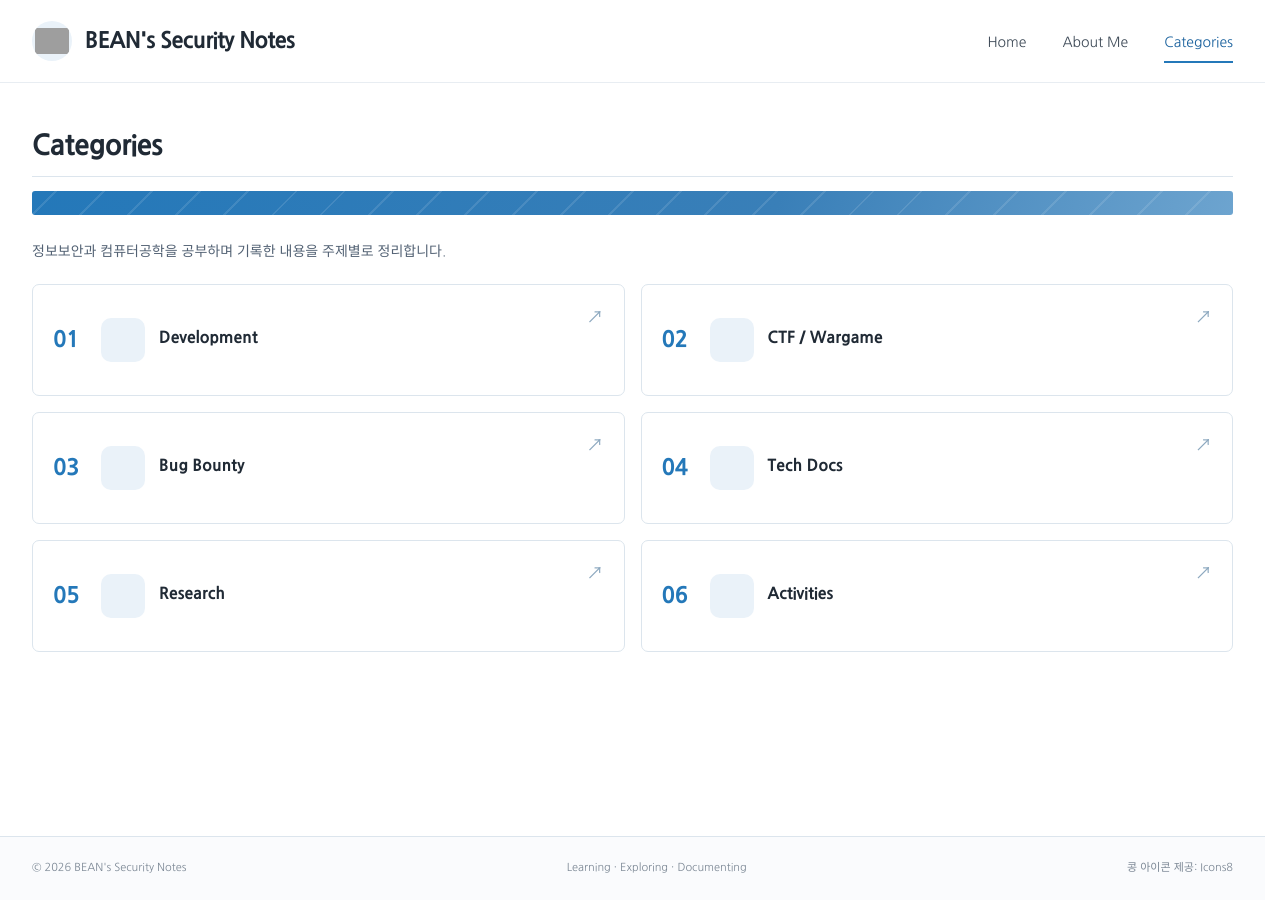
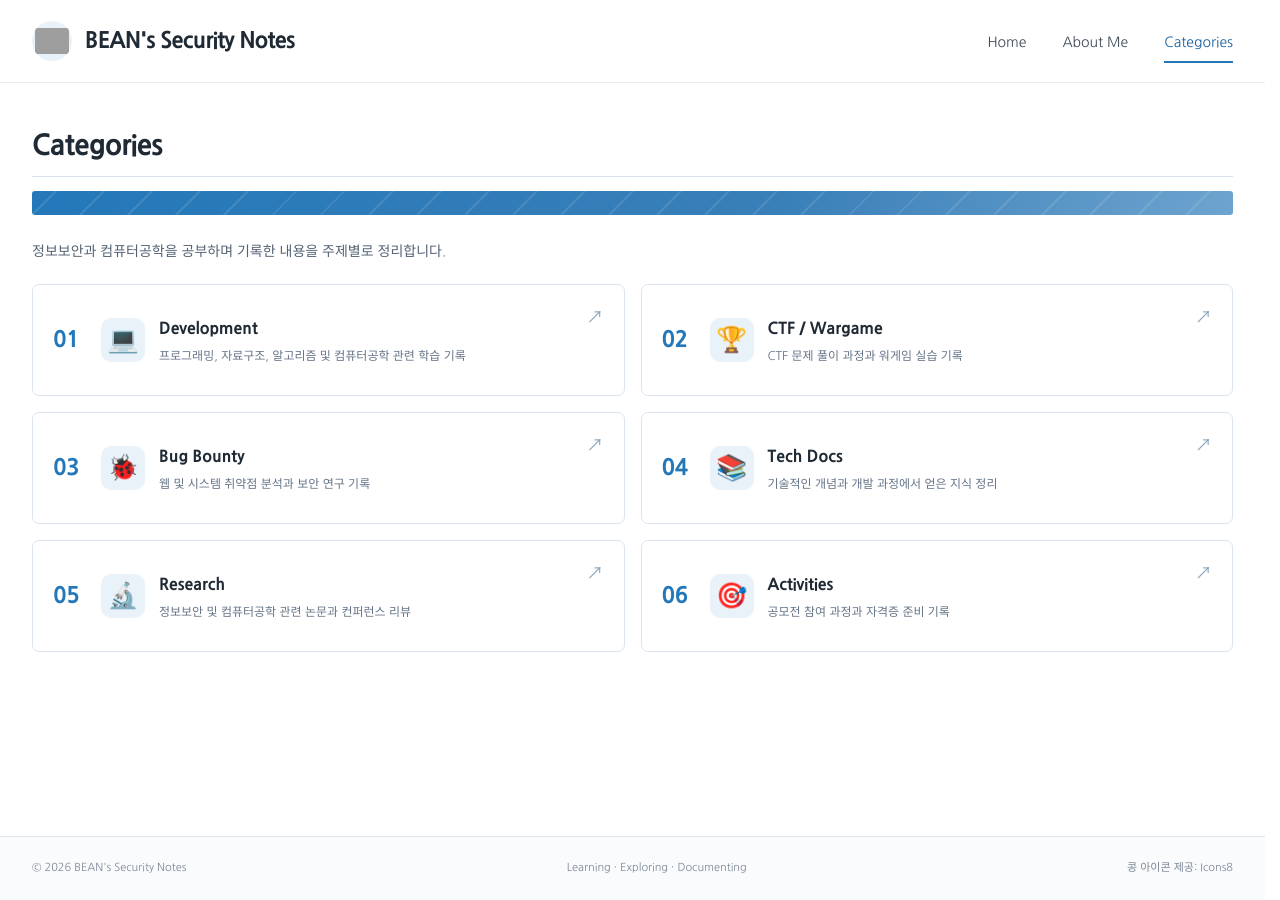
Before and after one commit to BEAN-CMD418/bean-cmd418.github.io, a Jekyll site: the page built from categories.md, in a window 1280 px wide. Built offline with Jekyll 4.4.1, drawn with Linux system fonts in a browser that asks for light colours; some web fonts are replaced; grey boxes are pictures that could not be loaded.

Commit message:
Add category icons and descriptions

```diff
--- a/_data/categories.yml
+++ b/_data/categories.yml
@@ -1,18 +1,30 @@
 - id: "01"
   title: "Development"
+  icon: "💻"
+  description: "프로그래밍, 자료구조, 알고리즘 및 컴퓨터공학 관련 학습 기록"
   url: "/development/"
 - id: "02"
   title: "CTF / Wargame"
+  icon: "🏆"
+  description: "CTF 문제 풀이 과정과 워게임 실습 기록"
   url: "/ctf/"
 - id: "03"
   title: "Bug Bounty"
+  icon: "🐞"
+  description: "웹 및 시스템 취약점 분석과 보안 연구 기록"
   url: "/bug-bounty/"
 - id: "04"
   title: "Tech Docs"
+  icon: "📚"
+  description: "기술적인 개념과 개발 과정에서 얻은 지식 정리"
   url: "/tech-docs/"
 - id: "05"
   title: "Research"
+  icon: "🔬"
+  description: "정보보안 및 컴퓨터공학 관련 논문과 컨퍼런스 리뷰"
   url: "/research/"
 - id: "06"
   title: "Activities"
+  icon: "🎯"
+  description: "공모전 참여 과정과 자격증 준비 기록"
   url: "/activities/"
```
